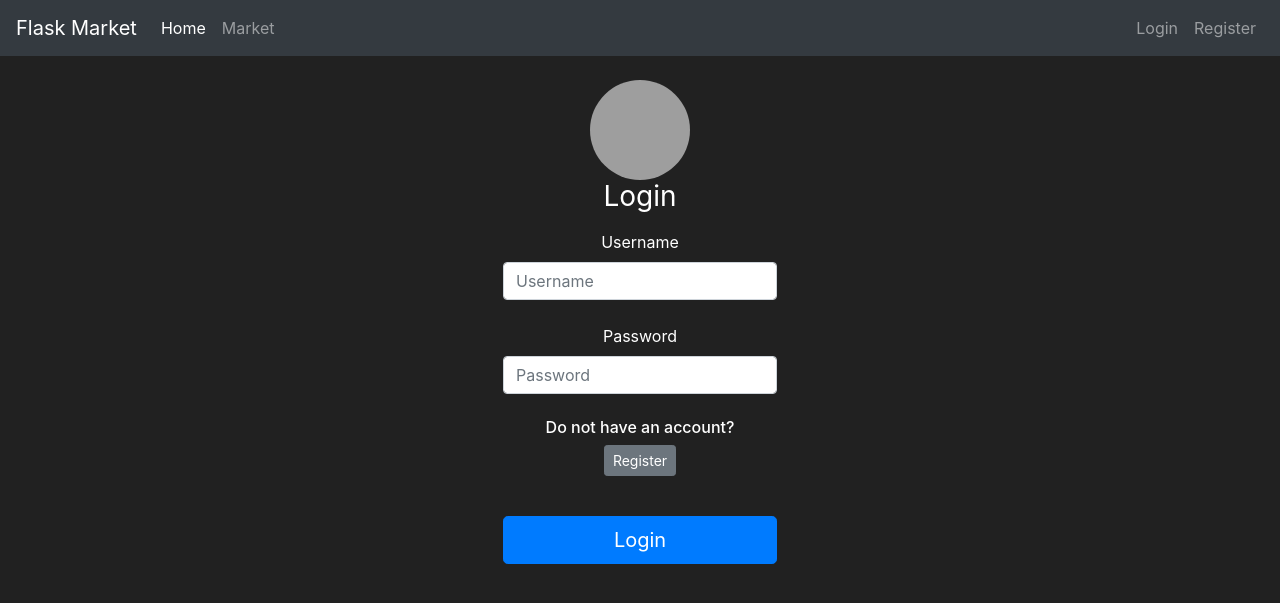
After one commit to juliusyam/flask-market, a Flask app: page /login in a window 1280 px wide. The commit adds this page. Shown: the top 603 px of the page. Run offline with Flask 2, Linux system fonts and the light colour scheme; some libraries are stand-ins or nearby versions; grey boxes are pictures that could not be loaded.

Commit message:
hash password and login form implementation

```diff
--- a/market/__init__.py
+++ b/market/__init__.py
@@ -1,9 +1,13 @@
 from flask import Flask
 from flask_sqlalchemy import SQLAlchemy
+from flask_bcrypt import Bcrypt
 
 app = Flask(__name__)
 app.config['SQLALCHEMY_DATABASE_URI'] = 'sqlite:///market.db'
 app.config['SECRET_KEY'] = '81a8871a4aae6ee2f4300cb8'
+
 db = SQLAlchemy(app)
 
+bcrypt = Bcrypt(app)
+
 from market import routes
--- a/market/forms.py
+++ b/market/forms.py
@@ -21,3 +21,9 @@ class RegisterForm(FlaskForm):
     password1 = PasswordField(label='Password', validators=[Length(min=6), DataRequired()])
     password2 = PasswordField(label='Confirm password', validators=[EqualTo('password1'), DataRequired()])
     submit = SubmitField(label='Create account')
+
+
+class LoginForm(FlaskForm):
+    username = StringField(label='Username', validators=[DataRequired()])
+    password = PasswordField(label='Password', validators=[DataRequired()])
+    submit = SubmitField(label='Login')
--- a/market/routes.py
+++ b/market/routes.py
@@ -1,7 +1,7 @@
 from market import app, db
 from flask import render_template, redirect, url_for, flash, get_flashed_messages
 from market.models import Item, User
-from market.forms import RegisterForm
+from market.forms import RegisterForm, LoginForm
 
 
 @app.route('/')
@@ -23,7 +23,7 @@ def register_page():
     if form.validate_on_submit():
         user_to_create = User(username=form.username.data,
                               email_address=form.email_address.data,
-                              password=form.password1.data)
+                              password_hash=form.password1.data)
 
         db.session.add(user_to_create)
         db.session.commit()
@@ -35,3 +35,9 @@ def register_page():
             flash(f'Error when creating a user: {err_msg}', category='danger')
 
     return render_template('register.html', form=form)
+
+
+@app.route('/login', methods=['GET', 'POST'])
+def login_page():
+    form = LoginForm()
+    return render_template('login.html', form=form)
--- a/market/templates/base.html
+++ b/market/templates/base.html
@@ -29,7 +29,7 @@
       </ul>
       <ul class="navbar-nav">
         <li class="nav-item">
-          <a class="nav-link" href="/">Login</a>
+          <a class="nav-link" href="{{ url_for('login_page') }}">Login</a>
         </li>
         <li class="nav-item">
           <a class="nav-link" href="{{ url_for('register_page') }}">Register</a>
--- /dev/null
+++ b/market/templates/login.html
@@ -0,0 +1,37 @@
+{% extends 'base.html' %}
+
+{% block title %}
+  Login
+{% endblock %}
+
+{% block content %}
+  <div class="container" style="display:grid; place-items: center; text-align: center;">
+    <form method="POST" action="" class="form-register" style="color:white">
+      {{ form.hidden_tag() }}
+
+      <br>
+      <img style="border-radius: 50%" src="https://picsum.photos/id/101/100/100" alt="Pic">
+      <h1 class="h3 mb-3 font-weight-normal">Login</h1>
+
+      {{ form.username.label() }}
+      {{ form.username(class="form-control", placeholder="Username") }}
+
+      <br>
+
+      {{ form.password.label() }}
+      {{ form.password(class="form-control", placeholder="Password") }}
+
+      <br>
+
+      <div class="checkbox mb-3">
+        <h6>Do not have an account?</h6>
+        <a href="{{ url_for('register_page') }}" class="btn btn-secondary btn-sm">Register</a>
+      </div>
+
+      <br>
+
+      {{ form.submit(class="btn btn-lg btn-block btn-primary") }}
+
+    </form>
+  </div>
+{% endblock %}
```
Also changed, not shown: market/models.py (+9 -1 lines), market/market.db.
